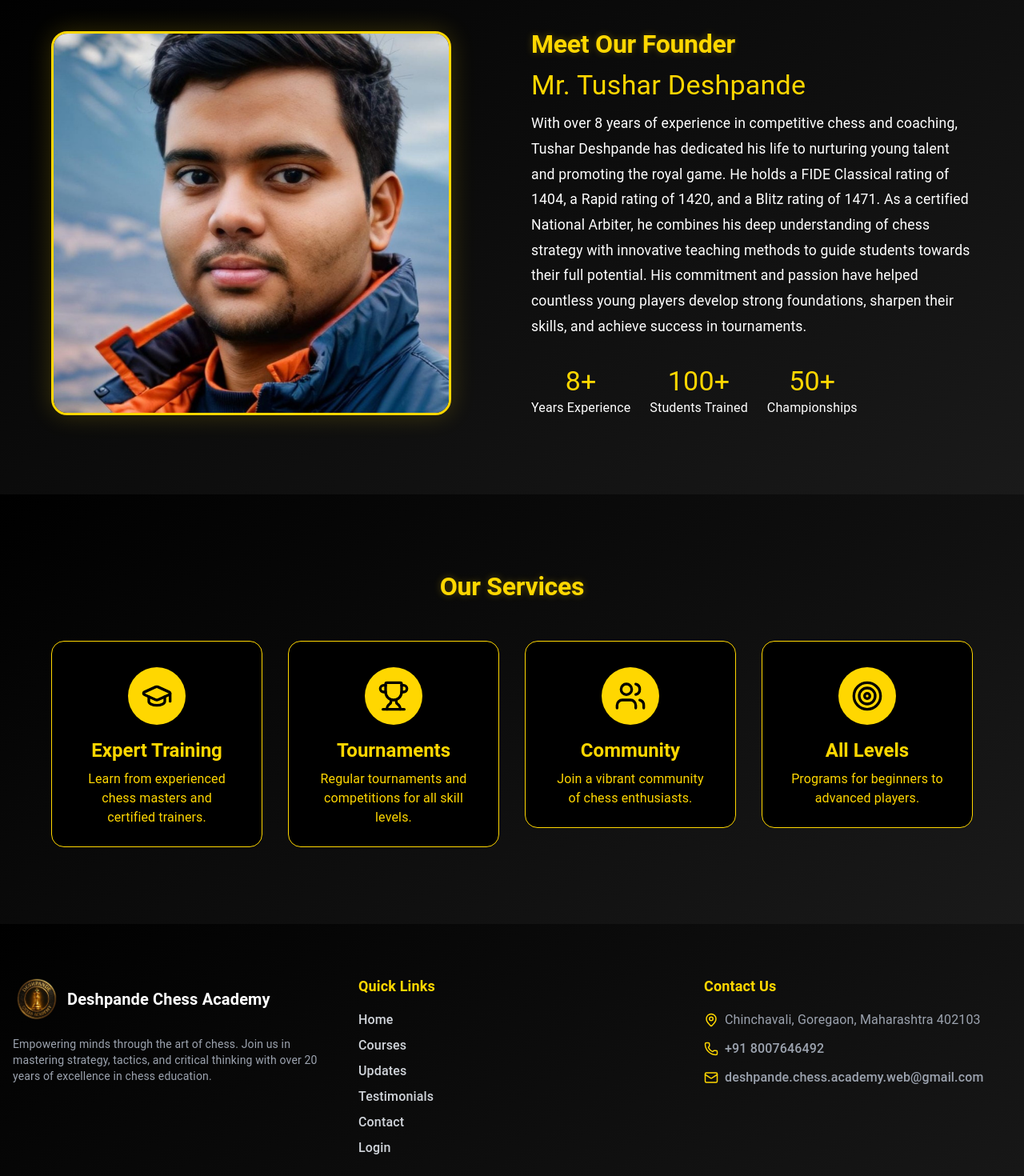
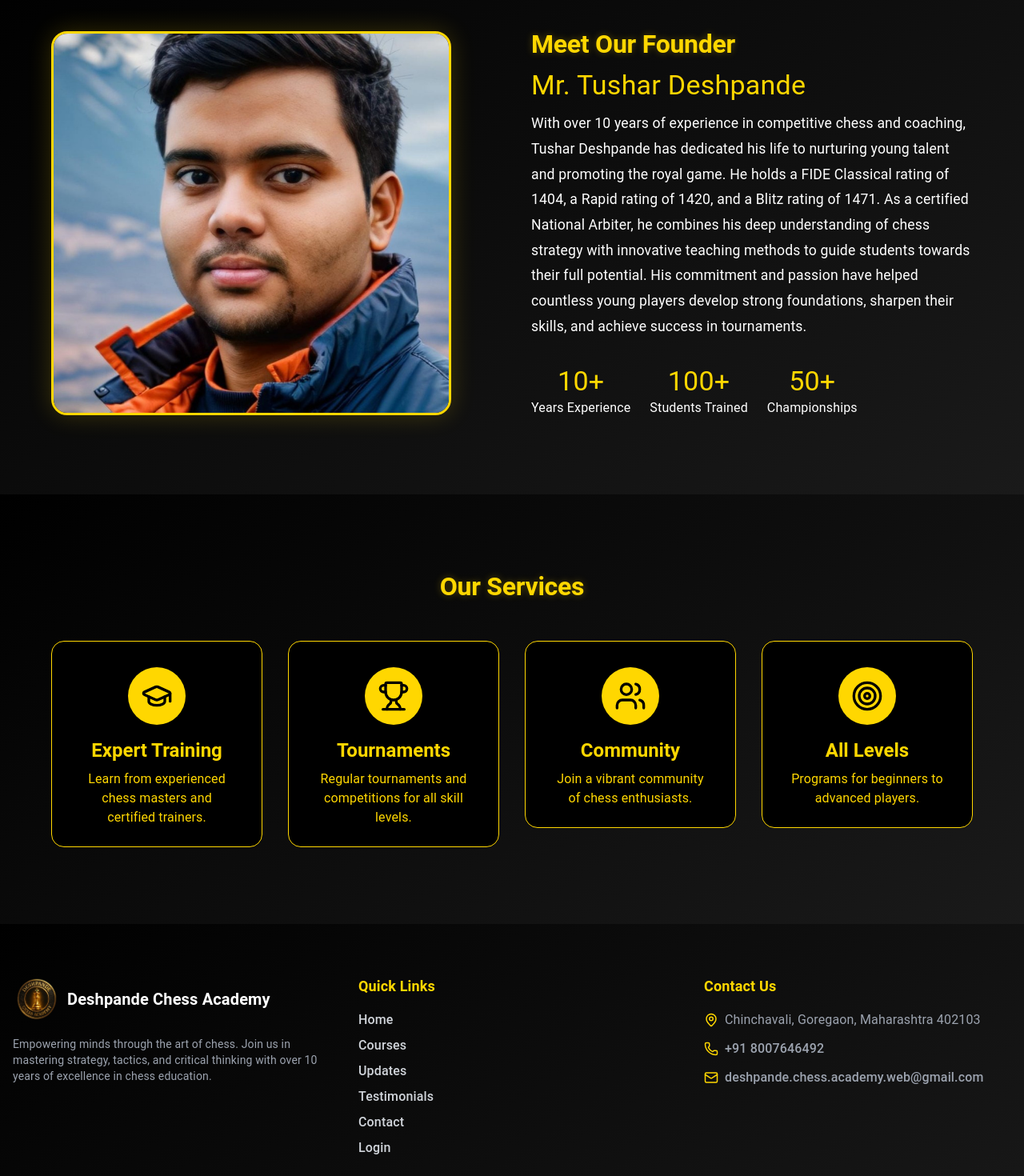
Before and after one commit to TusharKishorDeshpande/DeshpandeChessAcademy, a React (Vite) app in the folder frontend/: page / in a window 1280 px wide. Shown: the part 940-2410 px from the top of the page at 80% size. Built offline with nearby package versions, Linux system fonts and the light colour scheme; no server answers.

Commit message:
Updated some information

```diff
--- a/frontend/src/components/layout/Footer.jsx
+++ b/frontend/src/components/layout/Footer.jsx
@@ -40,7 +40,7 @@ export default function Footer() {
             </div>
             <p className="text-sm text-gray-400">
               Empowering minds through the art of chess. Join us in mastering
-              strategy, tactics, and critical thinking with over 20 years of
+              strategy, tactics, and critical thinking with over 10 years of
               excellence in chess education.
             </p>
           </div>
--- a/frontend/src/pages/About.jsx
+++ b/frontend/src/pages/About.jsx
@@ -162,7 +162,7 @@ const About = () => {
                 <Typography variant="body1" paragraph>
                   After Mr. Kishor Deshpande's untimely passing in 2024, his
                   legacy lives on through his son, Mr. Tushar Deshpande, who has
-                  been coaching students alongside his father for the past 8
+                  been coaching students alongside his father for the past 10
                   years. Now the co-founder and head coach, Tushar continues to
                   inspire and guide students with the same commitment and vision
                   his father instilled in the academy.
--- a/frontend/src/pages/Home.jsx
+++ b/frontend/src/pages/Home.jsx
@@ -145,7 +145,7 @@ const Home = () => {
                     textAlign: { xs: "center", md: "left" },
                   }}
                 >
-                  With over 8 years of experience in competitive chess and
+                  With over 10 years of experience in competitive chess and
                   coaching, Tushar Deshpande has dedicated his life to nurturing
                   young talent and promoting the royal game. He holds a FIDE
                   Classical rating of 1404, a Rapid rating of 1420, and a Blitz
@@ -170,7 +170,7 @@ const Home = () => {
                       variant={isMobile ? "h5" : "h4"}
                       sx={{ color: "#FFD700" }}
                     >
-                      8+
+                      10+
                     </Typography>
                     <Typography sx={{ color: "#FFF" }}>
                       Years Experience
```
